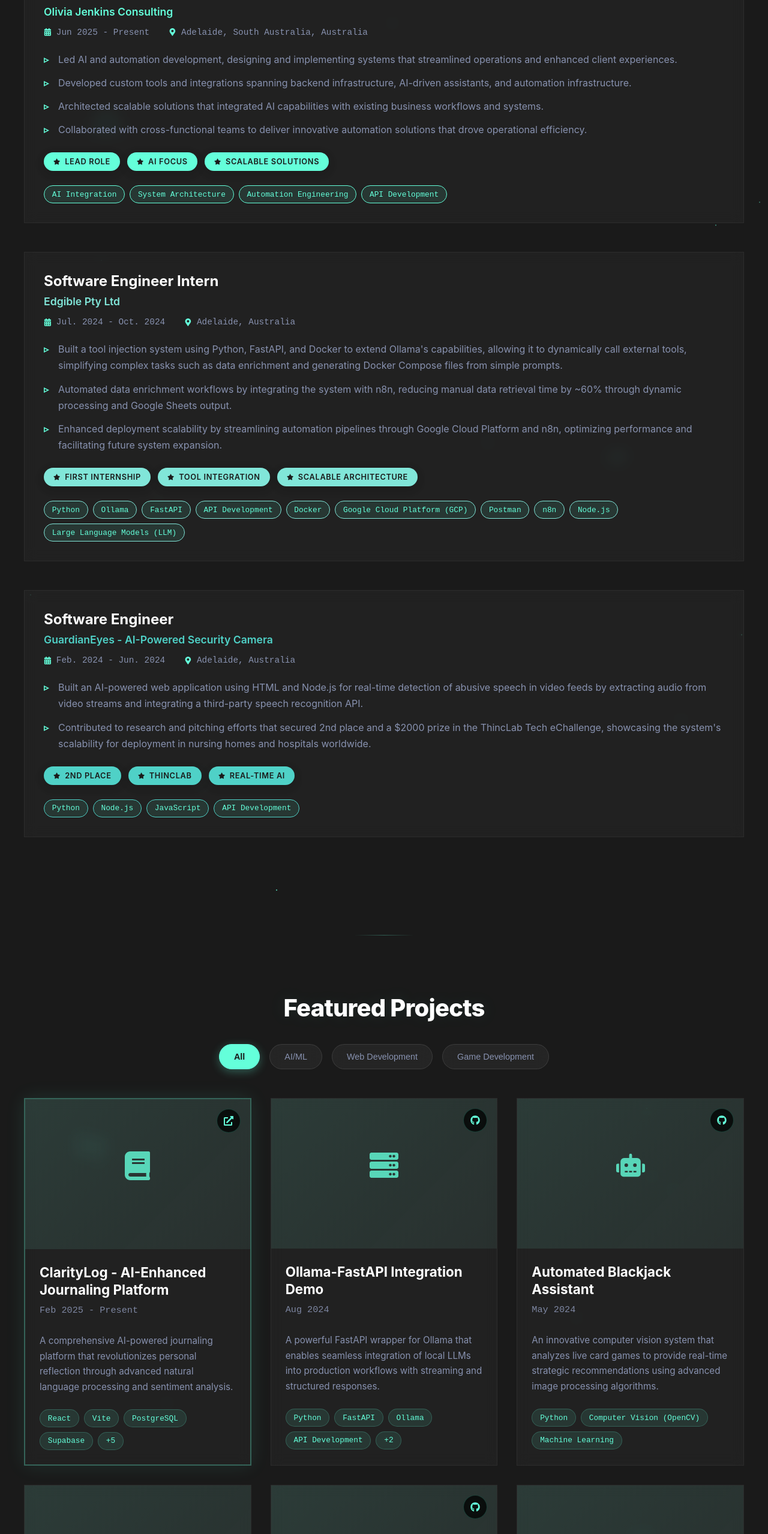
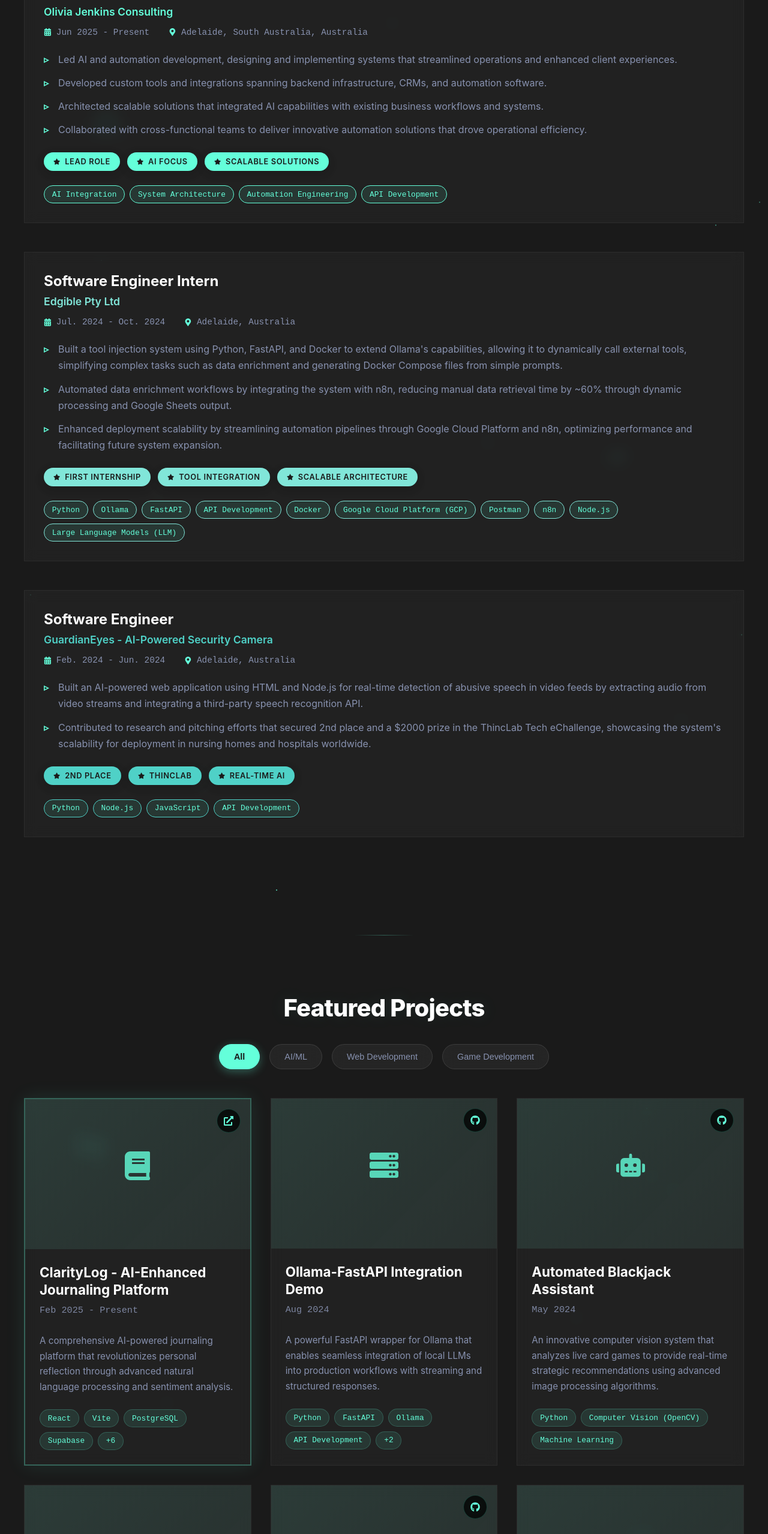
Before and after one commit to darcyg32/darcyg32.github.io, a React (Vite) app: page / in a window 1280 px wide. Shown: the part 3708-6266 px from the top of the page at 60% size. Built offline with nearby package versions, Linux system fonts and the light colour scheme.

Commit message:
Update Experience component descriptions and add OpenAI to Projects list

```diff
--- a/src/components/Experience.jsx
+++ b/src/components/Experience.jsx
@@ -21,7 +21,7 @@ const experiences = [
     date: "Jun 2025 - Present",
     description: [
       "Led AI and automation development, designing and implementing systems that streamlined operations and enhanced client experiences.",
-      "Developed custom tools and integrations spanning backend infrastructure, AI-driven assistants, and automation infrastructure.",
+      "Developed custom tools and integrations spanning backend infrastructure, CRMs, and automation software.",
       "Architected scalable solutions that integrated AI capabilities with existing business workflows and systems.",
       "Collaborated with cross-functional teams to deliver innovative automation solutions that drove operational efficiency.",
     ],
--- a/src/components/Projects.jsx
+++ b/src/components/Projects.jsx
@@ -31,6 +31,7 @@ const projects = [
       "Supabase",
       "Node.js",
       "Ollama",
+      "OpenAI API",
       "API Development",
       "JWT Authentication",
       "Large Language Models (LLM)",
```
